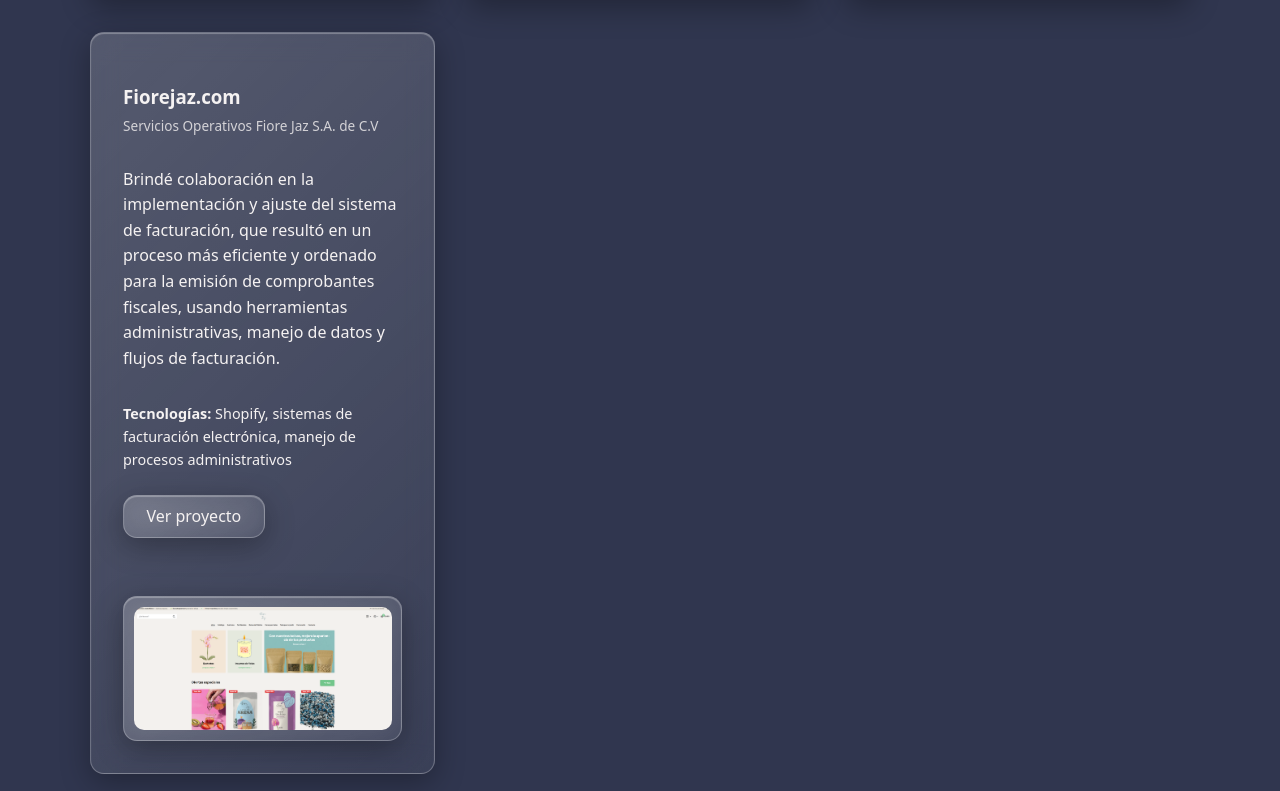
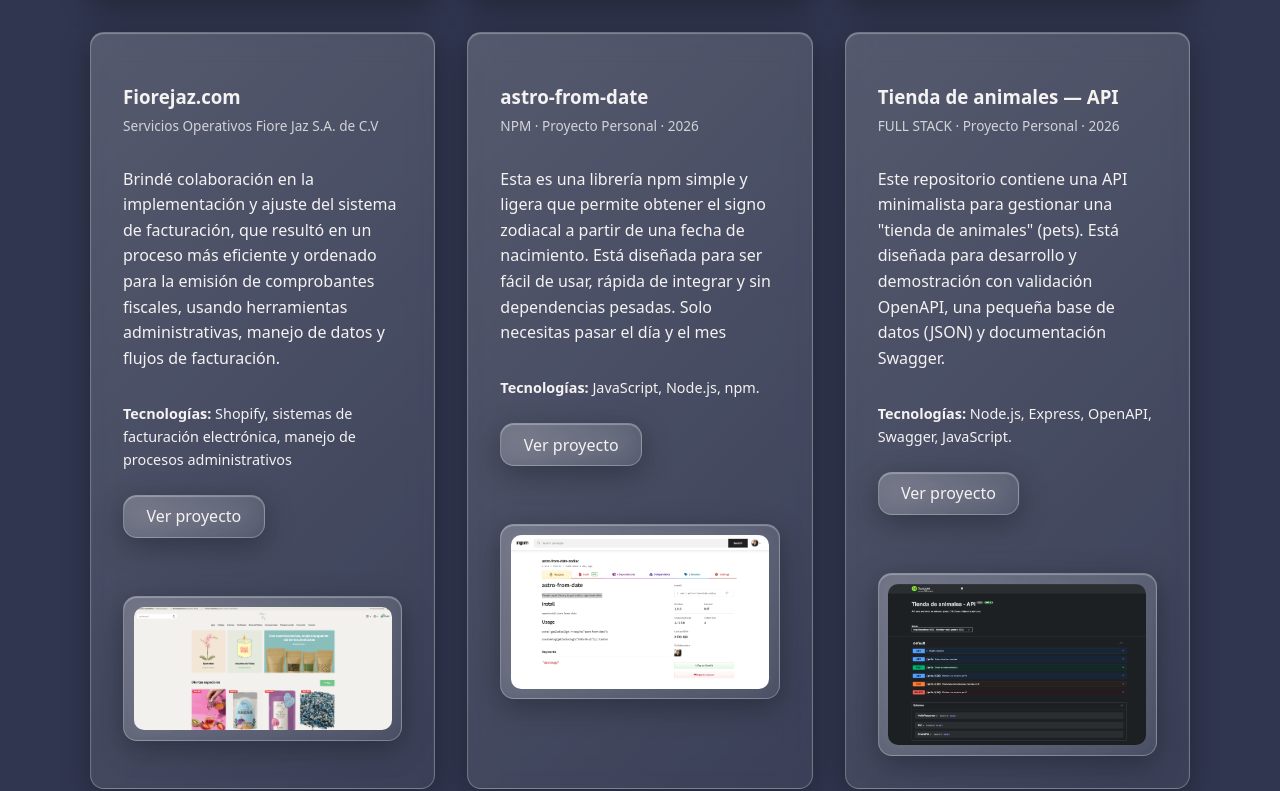
Before and after one commit to celayamanuelju/aboutme, a plain HTML site: page index.html in a window 1280 px wide. Shown: the part 3426-4217 px from the top of the page. Drawn offline with Linux system fonts and the light colour scheme.

Commit message:
"Actualización de proyectos "

```diff
--- a/index.html
+++ b/index.html
@@ -282,6 +282,63 @@
   <img src="/src/fiorejaz.png" alt="Proyecto Fiorejaz" />
 </div>
       </div>
+      <div class="project-card glass">
+        <h3>astro-from-date</h3>
+        <span class="project-meta">
+          NPM · Proyecto Personal · 2026
+        </span>
+
+        <p>
+          Esta es una librería npm simple y ligera que
+          permite obtener el signo zodiacal a partir de una
+          fecha de nacimiento. Está diseñada para ser fácil de usar,
+          rápida de integrar y sin dependencias pesadas. Solo necesitas pasar el día y el mes
+        </p>
+
+        <p class="tech">
+          <strong>Tecnologías:</strong>
+          JavaScript, Node.js, npm.
+        </p>
+
+        <a
+          href="https://www.npmjs.com/package/astro-from-date-zodiac/"
+          target="_blank"
+          class="glass glass-btn liquid project-btn"
+        >
+          Ver proyecto
+        </a>
+        <div class="project-image glass">
+  <img src="./src/npmlibrary.png" alt="Proyecto Alrededor del Mundo" />
+</div>
+      </div>
+      <div class="project-card glass">
+        <h3>Tienda de animales — API</h3>
+        <span class="project-meta">
+          FULL STACK · Proyecto Personal · 2026
+        </span>
+
+        <p>
+          Este repositorio contiene una API minimalista para gestionar una
+          "tienda de animales" (pets). Está diseñada para desarrollo y demostración
+          con validación OpenAPI, una pequeña base de datos (JSON) y documentación Swagger.
+        </p>
+
+        <p class="tech">
+          <strong>Tecnologías:</strong>
+          Node.js, Express, OpenAPI, Swagger, JavaScript.
+        </p>
+
+        <a
+          href="https://github.com/celayamanuelju/apifirst"
+          target="_blank"
+          class="glass glass-btn liquid project-btn"
+        >
+          Ver proyecto
+        </a>
+        <div class="project-image glass">
+  <img src="./src/api.png" alt="Proyecto Alrededor del Mundo" />
+</div>
+      </div>
 
 
     </div>
@@ -357,6 +414,13 @@
           <span style="width: 70%"></span>
         </div>
       </div>
+      <div class="skill-box glass">
+        <h3>Express.js</h3>
+        <span class="skill-percent">80%</span>
+        <div class="skill-bar">
+          <span style="width: 80%"></span>
+        </div>
+      </div>
 
       <div class="skill-box glass">
         <h3>MySQL</h3>
@@ -367,9 +431,9 @@
       </div>
 <div class="skill-box glass">
         <h3>APIs REST</h3>
-        <span class="skill-percent">70%</span>
+        <span class="skill-percent">80%</span>
         <div class="skill-bar">
-          <span style="width: 70%"></span>
+          <span style="width: 80%"></span>
         </div>
       </div>
       <div class="skill-box glass">
```
Also changed, not shown: src/api.png (added), src/npmlibrary.png (added).
